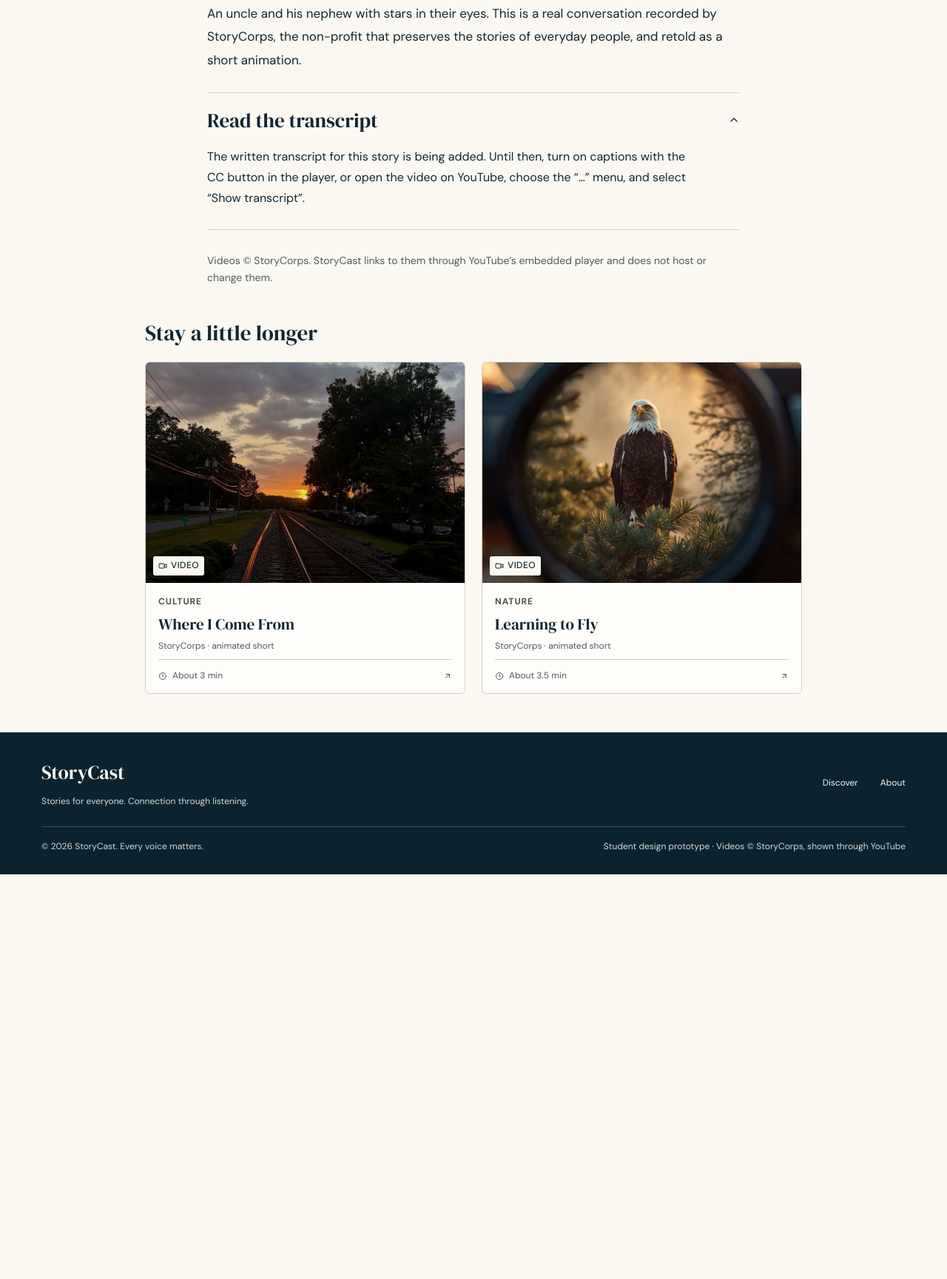
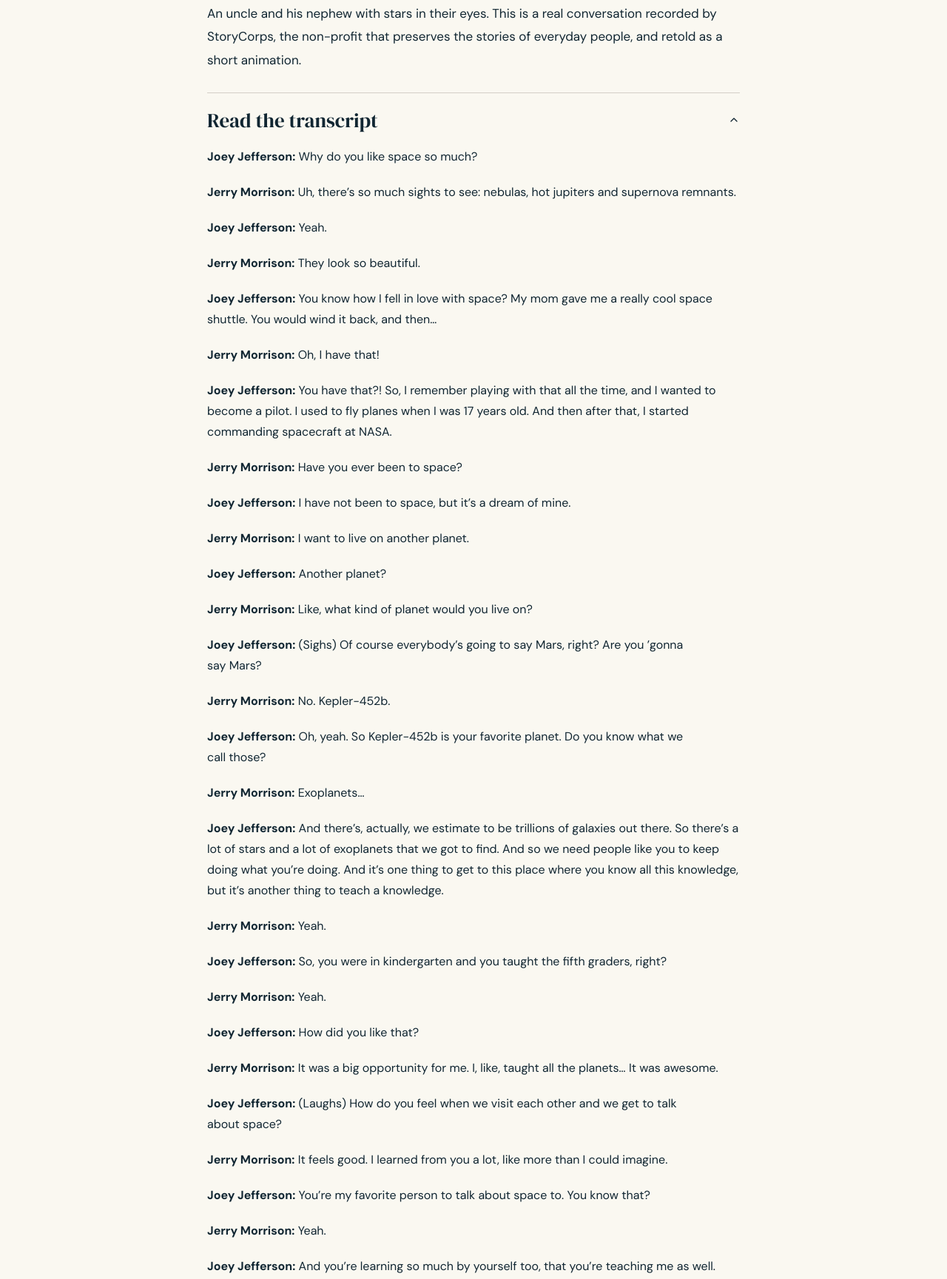
Before and after one commit to prince-nda/storycast, a website: page storycast/story/star-bound.html in a window 1280 px wide. Shown: the part 1476-3205 px from the top of the page at 74% size. Before the commit the page ends 2658 px from the top, so only its background shows below. Drawn offline with Linux system fonts and the light colour scheme.

Commit message:
add transcript to Star-Bound

```diff
--- a/storycast/story/star-bound.html
+++ b/storycast/story/star-bound.html
@@ -74,8 +74,38 @@
             <svg class="icon transcript__chevron" aria-hidden="true" focusable="false"><use href="#i-chevron-down"/></svg>
           </summary>
           <div class="transcript__body">
-            <!-- TRANSCRIPT: replace the paragraph below with the transcript text, one <p> per paragraph. -->
-            <p>The written transcript for this story is being added. Until then, turn on captions with the CC button in the player, or open the video on YouTube, choose the &ldquo;&hellip;&rdquo; menu, and select &ldquo;Show transcript&rdquo;.</p>
+            <!-- TRANSCRIPT: -->
+            <p><strong>Joey Jefferson:</strong> Why do you like space so much?</p>
+            <p><strong>Jerry Morrison:</strong> Uh, there&rsquo;s so much sights to see: nebulas, hot jupiters and supernova remnants.</p>
+            <p><strong>Joey Jefferson:</strong> Yeah.</p>
+            <p><strong>Jerry Morrison:</strong> They look so beautiful.</p>
+            <p><strong>Joey Jefferson:</strong> You know how I fell in love with space? My mom gave me a really cool space shuttle. You would wind it back, and then&hellip;</p>
+            <p><strong>Jerry Morrison:</strong> Oh, I have that!</p>
+            <p><strong>Joey Jefferson:</strong> You have that?! So, I remember playing with that all the time, and I wanted to become a pilot. I used to fly planes when I was 17 years old. And then after that, I started commanding spacecraft at NASA.</p>
+            <p><strong>Jerry Morrison:</strong> Have you ever been to space?</p>
+            <p><strong>Joey Jefferson:</strong> I have not been to space, but it&rsquo;s a dream of mine.</p>
+            <p><strong>Jerry Morrison:</strong> I want to live on another planet.</p>
+            <p><strong>Joey Jefferson:</strong> Another planet?</p>
+            <p><strong>Jerry Morrison:</strong> Like, what kind of planet would you live on?</p>
+            <p><strong>Joey Jefferson:</strong> (Sighs) Of course everybody&rsquo;s going to say Mars, right? Are you &rsquo;gonna say Mars?</p>
+            <p><strong>Jerry Morrison:</strong> No. Kepler-452b.</p>
+            <p><strong>Joey Jefferson:</strong> Oh, yeah. So Kepler-452b is your favorite planet. Do you know what we call those?</p>
+            <p><strong>Jerry Morrison:</strong> Exoplanets&hellip;</p>
+            <p><strong>Joey Jefferson:</strong> And there&rsquo;s, actually, we estimate to be trillions of galaxies out there. So there&rsquo;s a lot of stars and a lot of exoplanets that we got to find. And so we need people like you to keep doing what you&rsquo;re doing. And it&rsquo;s one thing to get to this place where you know all this knowledge, but it&rsquo;s another thing to teach a knowledge.</p>
+            <p><strong>Jerry Morrison:</strong> Yeah.</p>
+            <p><strong>Joey Jefferson:</strong> So, you were in kindergarten and you taught the fifth graders, right?</p>
+            <p><strong>Jerry Morrison:</strong> Yeah.</p>
+            <p><strong>Joey Jefferson:</strong> How did you like that?</p>
+            <p><strong>Jerry Morrison:</strong> It was a big opportunity for me. I, like, taught all the planets&hellip; It was awesome.</p>
+            <p><strong>Joey Jefferson:</strong> (Laughs) How do you feel when we visit each other and we get to talk about space?</p>
+            <p><strong>Jerry Morrison:</strong> It feels good. I learned from you a lot, like more than I could imagine.</p>
+            <p><strong>Joey Jefferson:</strong> You&rsquo;re my favorite person to talk about space to. You know that?</p>
+            <p><strong>Jerry Morrison:</strong> Yeah.</p>
+            <p><strong>Joey Jefferson:</strong> And you&rsquo;re learning so much by yourself too, that you&rsquo;re teaching me as well.</p>
+            <p><strong>Jerry Morrison:</strong> Ha-ha&hellip;!</p>
+            <p><strong>Joey Jefferson:</strong> And that&rsquo;s really cool. The more you learn, the more we realize the little things in life we take for granted are the very things that make life possible. So when I look up in the stars, I think about that.</p>
+            <p><strong>Jerry Morrison:</strong> That is pretty cool.</p>
+            <p><strong>Joey Jefferson:</strong> My hope is that you are always going to be doing and learning about the things that you love the most. You can do whatever you want&hellip; but in the future, I think you&rsquo;re going to go to Kepler 452b.</p>
           </div>
         </details>
         <p class="detail__note">Videos &copy; StoryCorps. StoryCast links to them through YouTube&rsquo;s embedded player and does not host or change them.</p>
```
